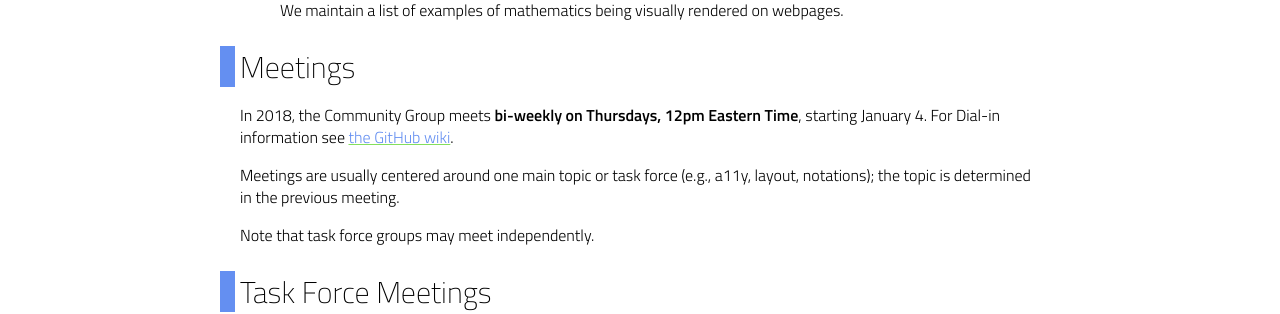
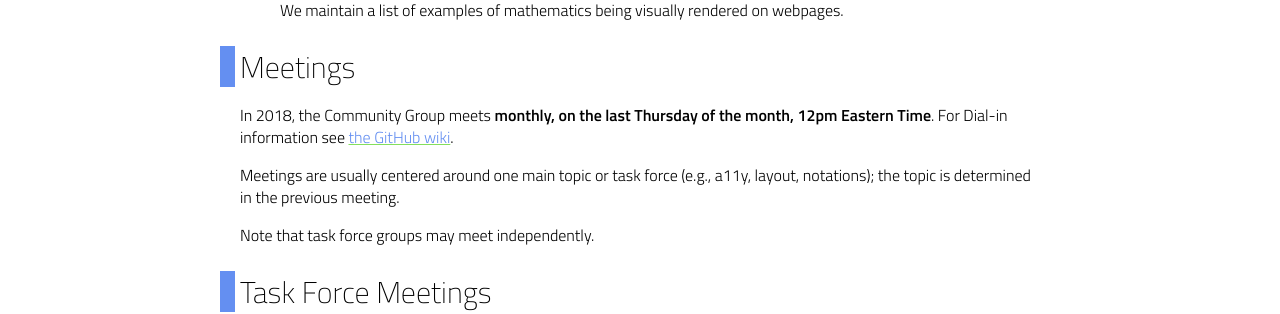
Before and after one commit to w3c/mathonwebpages, a Jekyll site: the page built from index.html, in a window 1280 px wide. Shown: the part 1322-1636 px from the top of the page. Built offline with Jekyll 4.4.1, drawn with Linux system fonts in a browser that asks for light colours.

Commit message:
update meeting to monthly
Resolves #36

```diff
--- a/index.html
+++ b/index.html
@@ -49,7 +49,7 @@ title: W3C Getting Math Onto Webpages Community Group
 <h2>Meetings</h2>
 
 <p>
-    In 2018, the Community Group meets <strong>bi-weekly on Thursdays, 12pm Eastern Time</strong>, starting January 4. For Dial-in information see <a href="https://github.com/w3c/mathonwebpages/wiki">the GitHub wiki</a>.
+    In 2018, the Community Group meets <strong>monthly, on the last Thursday of the month, 12pm Eastern Time</strong>. For Dial-in information see <a href="https://github.com/w3c/mathonwebpages/wiki">the GitHub wiki</a>.
 </p>
 <p>
     Meetings are usually centered around one main topic or task force (e.g., a11y, layout, notations); the topic is determined in the previous meeting.
```
